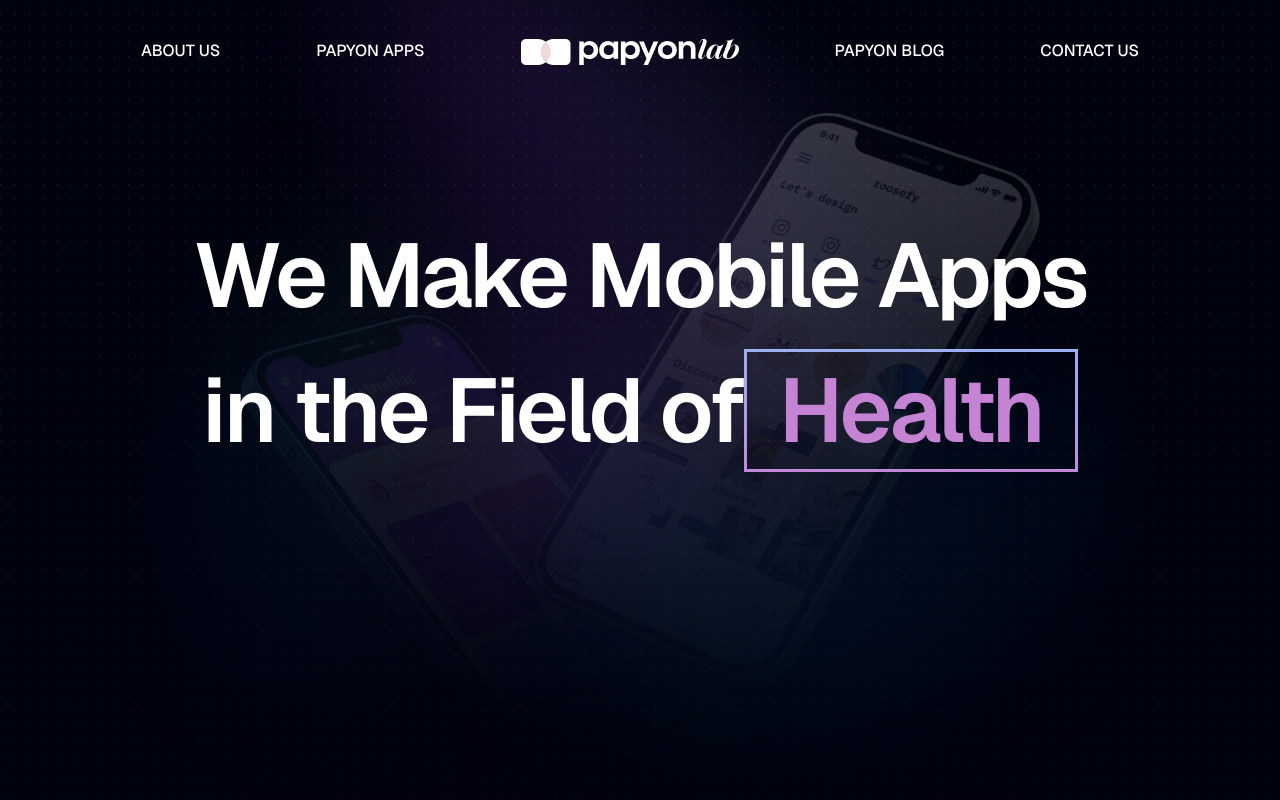
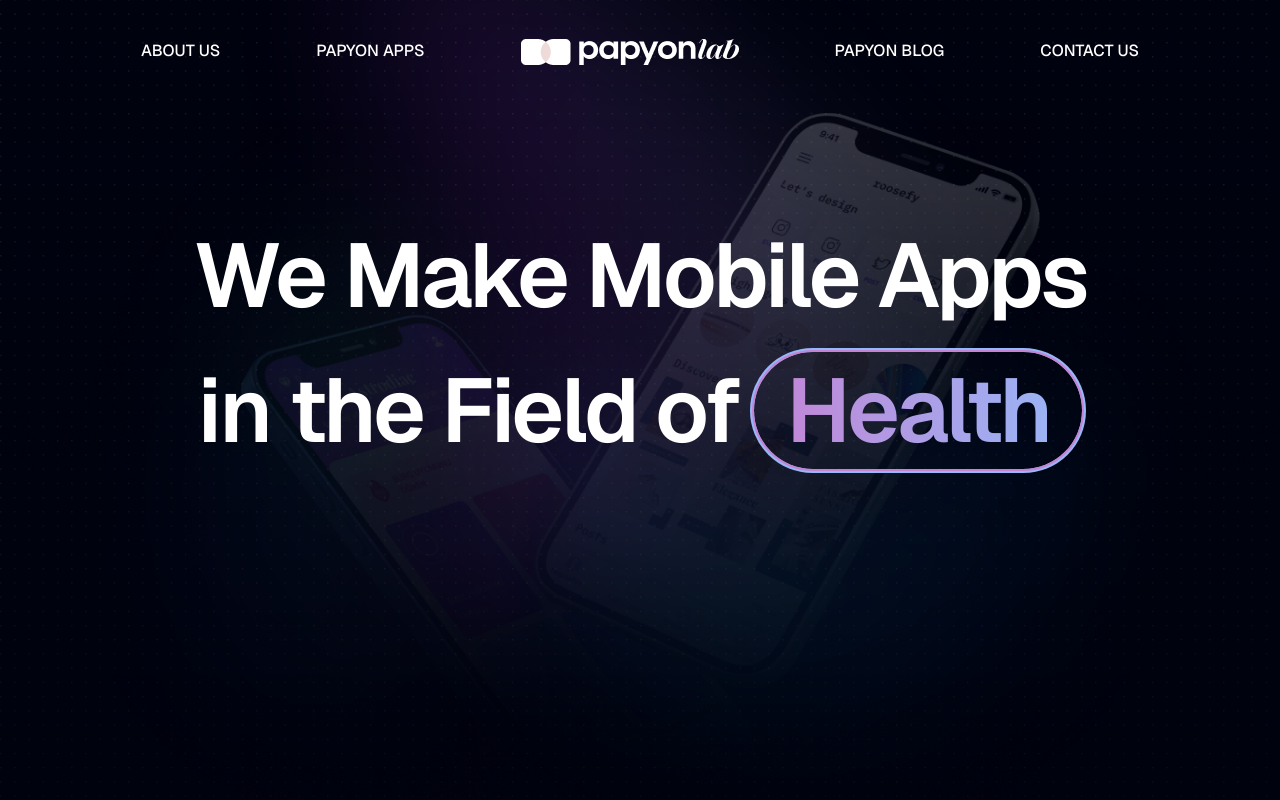
Before and after one commit to muslumdogan01/papyonLab, a Next.js app in the folder papyon/: page / in a window 1280 px wide. Shown: the top 800 px of the page. Built offline with nearby package versions, Linux system fonts and the light colour scheme.

Commit message:
some bug fix gradient

```diff
--- a/papyon/src/app/globals.css
+++ b/papyon/src/app/globals.css
@@ -22,9 +22,6 @@
 }
 
 #header-gradient {
-  border-image: linear-gradient(#96B8F8,#C583D4) 30;
-  border-width: 3px;
-  border-style: solid;
+  box-shadow: inset 0 0 0 2px transparent, inset 0 0 0 4px transparent, inset 0 0 0 6px transparent, inset 0 0 0 8px transparent, 0 0 0 2px #C583D4, 0 0 0 4px #96B8F8;
   border-radius: 90px !important;
-
 }
--- a/papyon/src/components/header/headerDesc.tsx
+++ b/papyon/src/components/header/headerDesc.tsx
@@ -7,8 +7,8 @@
       <div className="flex justify-center items-center absolute top-52 left-0 w-full z-[60]">
         <span className="text-[90px] font-semibold tracking-[-3px] text-center text-white">
           We Make Mobile Apps <br /> in the Field of
-          <span id="header-gradient" className=" text-center ">
-            <span className="text-[#C583D4] text-[90px] font-semibold py-1 px-8 tracking-[-3px] ">Health</span>
+          <span id="header-gradient" className=" text-center  ml-[15px] ">
+            <span className="bg-clip-text bg-gradient-to-r  from-[#C583D4] to-[#96B8F8] text-transparent text-[90px] font-semibold py-1 px-8 tracking-[-3px] ">Health</span>
           </span>
 
         </span>
--- a/papyon/src/components/header/menu.tsx
+++ b/papyon/src/components/header/menu.tsx
@@ -5,11 +5,6 @@
 
 const HeaderMenu = () => {
   const scrollPosition = UseScrollPosition();
-  console.log("Scroll position", scrollPosition);
-
-  // function classNames(...classes) {
-  //   return classes.filter(Boolean).join("");
-  // }
 
   function classNames(...classes: (string | undefined | null | false | 0)[]): string {
     return classes.filter(Boolean).join(" ");
```
